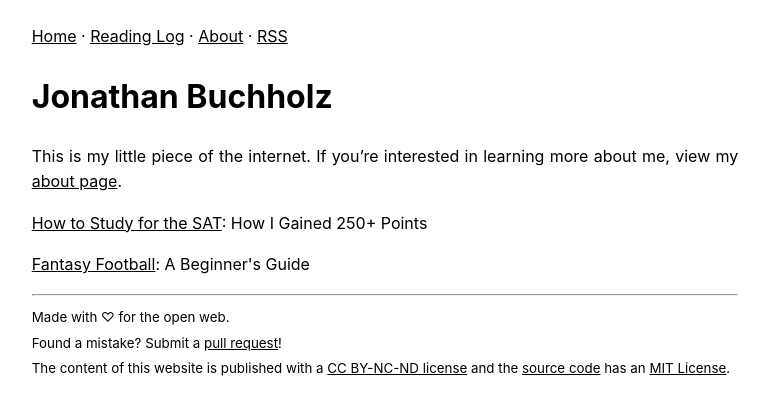
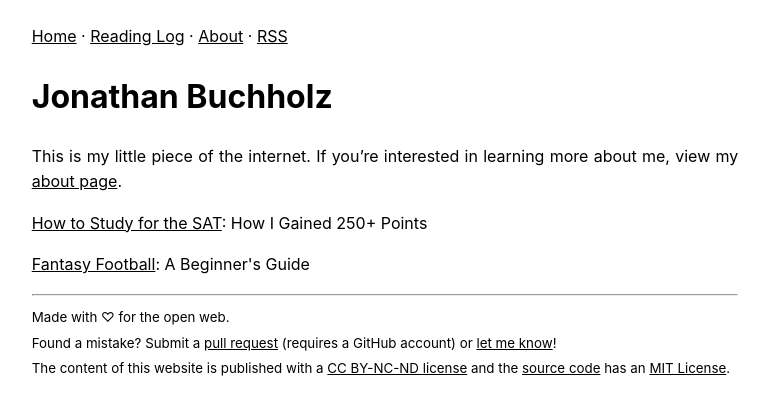
Before and after one commit to JonathanBuchh/buchh.org, a Jekyll site: the page built from index.md, in a window 1280 px wide. Shown: the top 415 px of the page, without its empty margins (255-1024 px from the left). Built offline with Jekyll 4.4.1, drawn with Linux system fonts in a browser that asks for light colours; Markdown is read by kramdown in place of the engine named in the settings.

Commit message:
Add contact link for mistakes
Not everyone uses GitHub

```diff
--- a/_config.yml
+++ b/_config.yml
@@ -3,7 +3,6 @@ description: Jonathan Buchholz's website.
 url: https://buchh.org
 markdown: CommonMarkGhPages
 commonmark:
-  auto_ids: false
   options: ["FOOTNOTES"]
 defaults:
   -
--- a/_includes/footer.html
+++ b/_includes/footer.html
@@ -2,7 +2,7 @@
     <hr>
     <small>Made with ♡ for the open web.</small>
     <br>
-    <small>Found a mistake? Submit a <a href="https://github.com/JonathanBuchh/jonathanbuchh.github.io/edit/main/{{ page.path }}">pull request</a>!</small>
+    <small>Found a mistake? Submit a <a href="https://github.com/JonathanBuchh/jonathanbuchh.github.io/edit/main/{{ page.path }}">pull request</a> (requires a GitHub account) or <a href="/contact">let me know</a>!</small>
     <br>
     <small>The content of this website is published with a <a href="https://creativecommons.org/licenses/by-nd/4.0/">CC BY-NC-ND license</a> and the <a href="https://github.com/JonathanBuchh/jonathanbuchh.github.io">source code</a> has an <a href="https://github.com/JonathanBuchh/jonathanbuchh.github.io/blob/main/LICENSE">MIT License</a>.</small>
 </footer>
```
